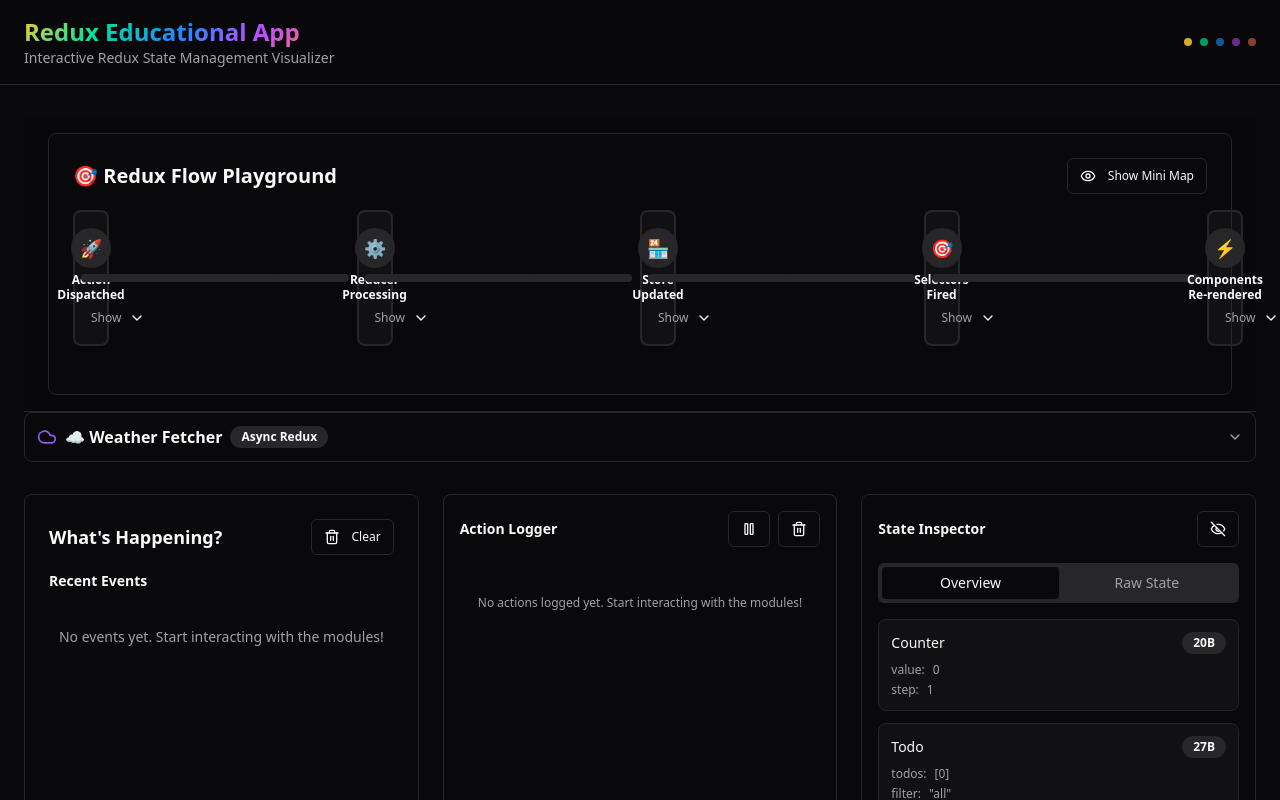
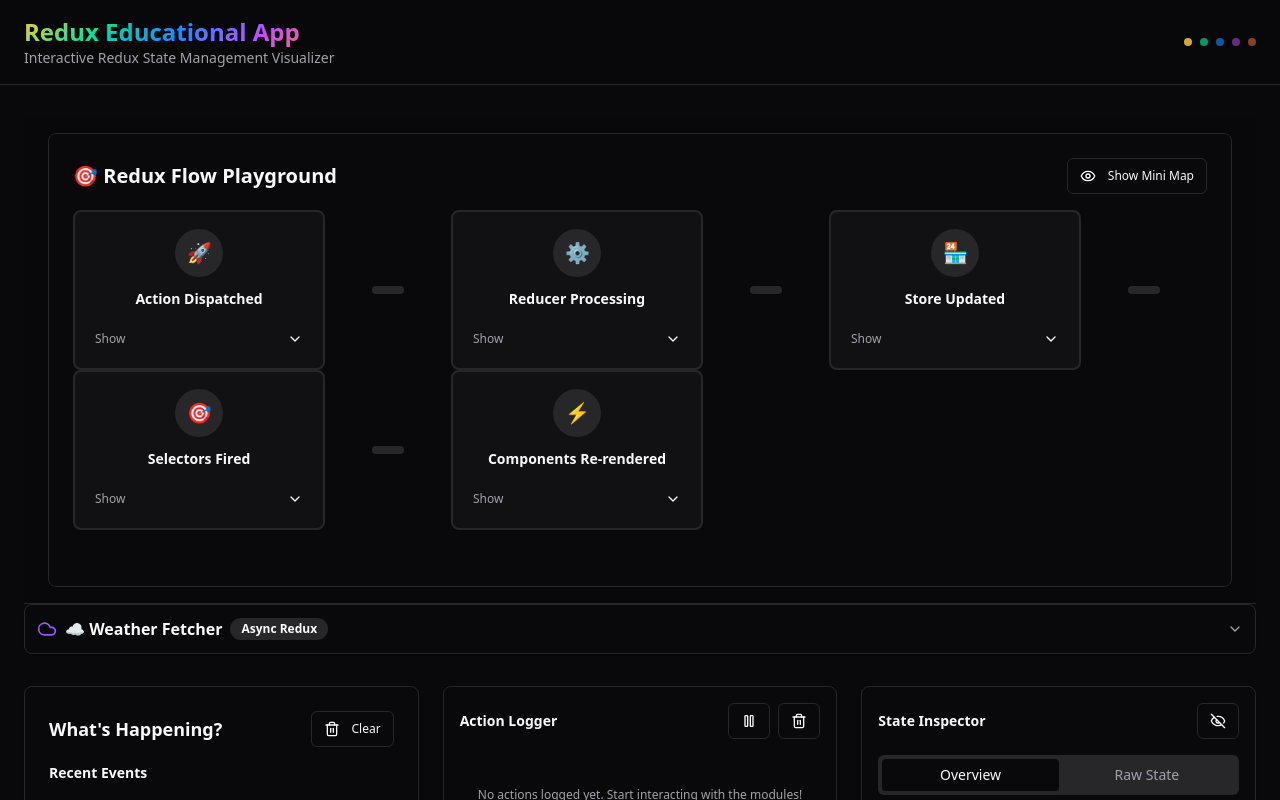
Before and after one commit to boulaajaj/state-flow-trainer, a React (Vite) app: page / in a window 1280 px wide. Shown: the top 800 px of the page. Built offline with nearby package versions, Linux system fonts and the light colour scheme.

Commit message:
Fix Redux Flow Playground alignment
Improve the alignment and overall aesthetic of the "Redux Flow Playground" section to ensure it is visually pleasing and not bunched up or misaligned.

```diff
--- a/src/features/reduxFlow/components/EnhancedFlowVisualizer.tsx
+++ b/src/features/reduxFlow/components/EnhancedFlowVisualizer.tsx
@@ -89,7 +89,7 @@ const StepCard: React.FC<StepCardProps> = ({ step, index, isActive, currentEvent
   return (
     <motion.div
       className={`
-        relative p-1 sm:p-2 lg:p-4 rounded-lg border-2 transition-all duration-300 cursor-pointer
+        relative rounded-lg border-2 transition-all duration-300 cursor-pointer h-full
         ${isActive
           ? `border-${step.color} bg-${step.color}/10 shadow-${step.color}-glow`
           : hasEvents
@@ -131,49 +131,7 @@ const StepCard: React.FC<StepCardProps> = ({ step, index, isActive, currentEvent
           }}
           transition={{ duration: 0.5, repeat: 3 }}
         >
-          <Zap className={`w-3 h-3 sm:w-6 sm:h-6 text-${step.color} fill-current`} />
-        </motion.div>
-      )}
-
-      <div className="flex flex-col items-center">
-        <div className={`
-          w-6 h-6 sm:w-8 sm:h-8 lg:w-10 lg:h-10 rounded-full flex items-center justify-center text-xs sm:text-sm lg:text-lg mb-1
-          ${isActive
-            ? `bg-${step.color} text-white`
-            : hasEvents
-            ? `bg-${step.color}/20 text-${step.color}`
-            : 'bg-muted text-muted-foreground'
-          }
-        `}>
-          {step.icon}
-        </div>
-
-        {/* Show full label on lg+, abbreviated on sm+, hide on xs */}
-        <h4 className={`font-semibold text-center leading-tight ${isActive ? `text-${step.color}` : 'text-foreground'} hidden lg:block text-xs`}>
-          {step.label}
-        </h4>
-        <h4 className={`font-semibold text-center leading-tight ${isActive ? `text-${step.color}` : 'text-foreground'} hidden sm:block lg:hidden text-xs`}>
-          {step.label.split(' ')[0]}
-        </h4>
-
-        {/* Event count badge - only on larger screens */}
-        {hasEvents && (
-          <Badge variant="outline" className="text-xs mt-1 hidden sm:block">
-            {stepEvents.length}
-          </Badge>
-        )}
-      </div>
-
-      {/* Event indicator - simplified for smaller screens */}
-      {isActive && currentEvent && (
-        <motion.div
-          initial={{ opacity: 0, y: 10 }}
-          animate={{ opacity: 1, y: 0 }}
-          className={`mt-1 p-1 sm:p-2 rounded bg-${step.color}/20 border border-${step.color}/30 hidden sm:block`}
-        >
-          <div className="flex items-center justify-center text-xs">
-            <span className="font-medium truncate">{currentEvent.actionType}</span>
-          </div>
+          <Zap className={`w-3 h-3 sm:w-4 sm:h-4 lg:w-6 lg:h-6 text-${step.color} fill-current`} />
         </motion.div>
       )}
 
@@ -186,11 +144,55 @@ const StepCard: React.FC<StepCardProps> = ({ step, index, isActive, currentEvent
         />
       )}
 
-      {/* Expandable details - hidden on mobile */}
-      <Collapsible open={isExpanded} onOpenChange={setIsExpanded} className="hidden lg:block">
+      <div className="p-2 sm:p-3 lg:p-4 h-full flex flex-col items-center justify-center text-center">
+        {/* Icon */}
+        <div className={`
+          w-8 h-8 sm:w-10 sm:h-10 lg:w-12 lg:h-12 rounded-full flex items-center justify-center text-sm sm:text-lg lg:text-xl mb-2 sm:mb-3
+          ${isActive
+            ? `bg-${step.color} text-white`
+            : hasEvents
+            ? `bg-${step.color}/20 text-${step.color}`
+            : 'bg-muted text-muted-foreground'
+          }
+        `}>
+          {step.icon}
+        </div>
+
+        {/* Title */}
+        <h4 className={`font-semibold text-center leading-tight mb-1 sm:mb-2 ${isActive ? `text-${step.color}` : 'text-foreground'}`}>
+          <span className="hidden lg:block text-sm">{step.label}</span>
+          <span className="hidden sm:block lg:hidden text-xs">{step.label.split(' ')[0]}</span>
+          <span className="sm:hidden text-xs">{step.label.split(' ')[0]}</span>
+        </h4>
+
+        {/* Event count badge */}
+        {hasEvents && (
+          <Badge variant="outline" className="text-xs mb-2 hidden sm:block">
+            {stepEvents.length}
+          </Badge>
+        )}
+
+        {/* Event indicator for larger screens */}
+        {isActive && currentEvent && (
+          <motion.div
+            initial={{ opacity: 0, y: 10 }}
+            animate={{ opacity: 1, y: 0 }}
+            className={`w-full p-2 rounded bg-${step.color}/20 border border-${step.color}/30 hidden lg:block`}
+          >
+            <div className="text-xs">
+              <div className="font-medium truncate">{currentEvent.actionType}</div>
+              <div className="text-muted-foreground text-xs mt-1">
+                {new Date(currentEvent.timestamp).toLocaleTimeString()}
+              </div>
+            </div>
+          </motion.div>
+        )}
+
+        {/* Expandable details - only on large screens */}
+        <Collapsible open={isExpanded} onOpenChange={setIsExpanded} className="hidden xl:block w-full mt-2">
           <CollapsibleTrigger asChild>
-          <Button variant="ghost" className="w-full justify-between p-0 h-auto mt-2">
-            <span className="text-xs text-muted-foreground">
+            <Button variant="ghost" className="w-full justify-between p-1 h-auto text-xs">
+              <span className="text-muted-foreground">
                 {isExpanded ? 'Hide' : 'Show'}
               </span>
               <ChevronDown className={`w-3 h-3 transition-transform ${isExpanded ? 'rotate-180' : ''}`} />
@@ -202,22 +204,15 @@ const StepCard: React.FC<StepCardProps> = ({ step, index, isActive, currentEvent
               {/* Latest events for this step */}
               {stepEvents.length > 0 && (
                 <div>
-                <h5 className="text-xs font-semibold mb-1">Recent Events:</h5>
+                  <h5 className="text-xs font-semibold mb-1">Recent:</h5>
                   <ScrollArea className="h-20">
                     <div className="space-y-1">
-                    {stepEvents.slice(-3).map((event, idx) => (
+                      {stepEvents.slice(-2).map((event, idx) => (
                         <div key={idx} className="text-xs p-2 bg-muted/50 rounded">
-                        <div className="flex justify-between items-center">
-                          <span className="font-medium">{event.actionType}</span>
-                          <span className="text-muted-foreground">
+                          <div className="font-medium truncate">{event.actionType}</div>
+                          <div className="text-muted-foreground">
                             {new Date(event.timestamp).toLocaleTimeString()}
-                          </span>
                           </div>
-                        {event.payload && (
-                          <pre className="mt-1 text-xs text-muted-foreground overflow-hidden">
-                            {JSON.stringify(event.payload, null, 2).slice(0, 100)}...
-                          </pre>
-                        )}
                         </div>
                       ))}
                     </div>
@@ -226,7 +221,7 @@ const StepCard: React.FC<StepCardProps> = ({ step, index, isActive, currentEvent
               )}
 
               {/* Action buttons */}
-            <div className="flex gap-2">
+              <div className="flex gap-1">
                 <Button
                   variant="outline"
                   size="sm"
@@ -234,10 +229,9 @@ const StepCard: React.FC<StepCardProps> = ({ step, index, isActive, currentEvent
                     e.stopPropagation();
                     copyToClipboard(JSON.stringify(stepEvents, null, 2));
                   }}
-                className="text-xs"
+                  className="text-xs flex-1"
                 >
-                <Copy className="w-3 h-3 mr-1" />
-                Copy JSON
+                  <Copy className="w-3 h-3" />
                 </Button>
                 <Button
                   variant="outline"
@@ -246,15 +240,15 @@ const StepCard: React.FC<StepCardProps> = ({ step, index, isActive, currentEvent
                     e.stopPropagation();
                     exportLogs();
                   }}
-                className="text-xs"
+                  className="text-xs flex-1"
                 >
-                <Download className="w-3 h-3 mr-1" />
-                Export
+                  <Download className="w-3 h-3" />
                 </Button>
               </div>
             </div>
           </CollapsibleContent>
         </Collapsible>
+      </div>
     </motion.div>
   );
 };
@@ -285,11 +279,12 @@ export const EnhancedFlowVisualizer: React.FC = () => {
       </div>
 
       {/* Animated flow line */}
-      <div className="relative mb-2 sm:mb-4 lg:mb-6">
-        <div className="flex items-center justify-between gap-1 sm:gap-2">
+      <div className="relative mb-4 sm:mb-6 lg:mb-8">
+        <div className="grid grid-cols-9 gap-0 items-center">
           {flowSteps.map((step, index) => (
             <React.Fragment key={step.id}>
-              <div className="flex-1 min-w-0">
+              {/* Step Card - takes 2 columns */}
+              <div className="col-span-2 h-32 sm:h-36 lg:h-40">
                 <StepCard
                   step={step}
                   index={index}
@@ -299,11 +294,13 @@ export const EnhancedFlowVisualizer: React.FC = () => {
                 />
               </div>
 
+              {/* Flow Line - takes 1 column, except after last step */}
               {index < flowSteps.length - 1 && (
+                <div className="col-span-1 flex justify-center">
                   <motion.div
-                  className="w-2 sm:w-4 lg:w-8 h-0.5 sm:h-1 lg:h-2 bg-gradient-to-r from-muted via-muted to-muted relative overflow-hidden rounded-full"
-                  initial={{ width: 0 }}
-                  animate={{ width: '100%' }}
+                    className="w-4 sm:w-6 lg:w-8 h-1 sm:h-1.5 lg:h-2 bg-gradient-to-r from-muted via-muted to-muted relative overflow-hidden rounded-full"
+                    initial={{ scaleX: 0 }}
+                    animate={{ scaleX: 1 }}
                     transition={{ duration: 0.5, delay: index * 0.1 }}
                   >
                     <AnimatePresence>
@@ -313,15 +310,17 @@ export const EnhancedFlowVisualizer: React.FC = () => {
                           initial={{ x: '-100%', opacity: 0.7 }}
                           animate={{ x: '100%', opacity: 1 }}
                           transition={{
-                          duration: 3,
+                            duration: 2,
                             repeat: Infinity,
                             repeatType: 'loop',
-                          ease: 'easeInOut'
+                            ease: 'easeInOut',
+                            delay: index * 0.2
                           }}
                         />
                       )}
                     </AnimatePresence>
                   </motion.div>
+                </div>
               )}
             </React.Fragment>
           ))}
```
Lines whose indentation alone changed are shown as unchanged.
